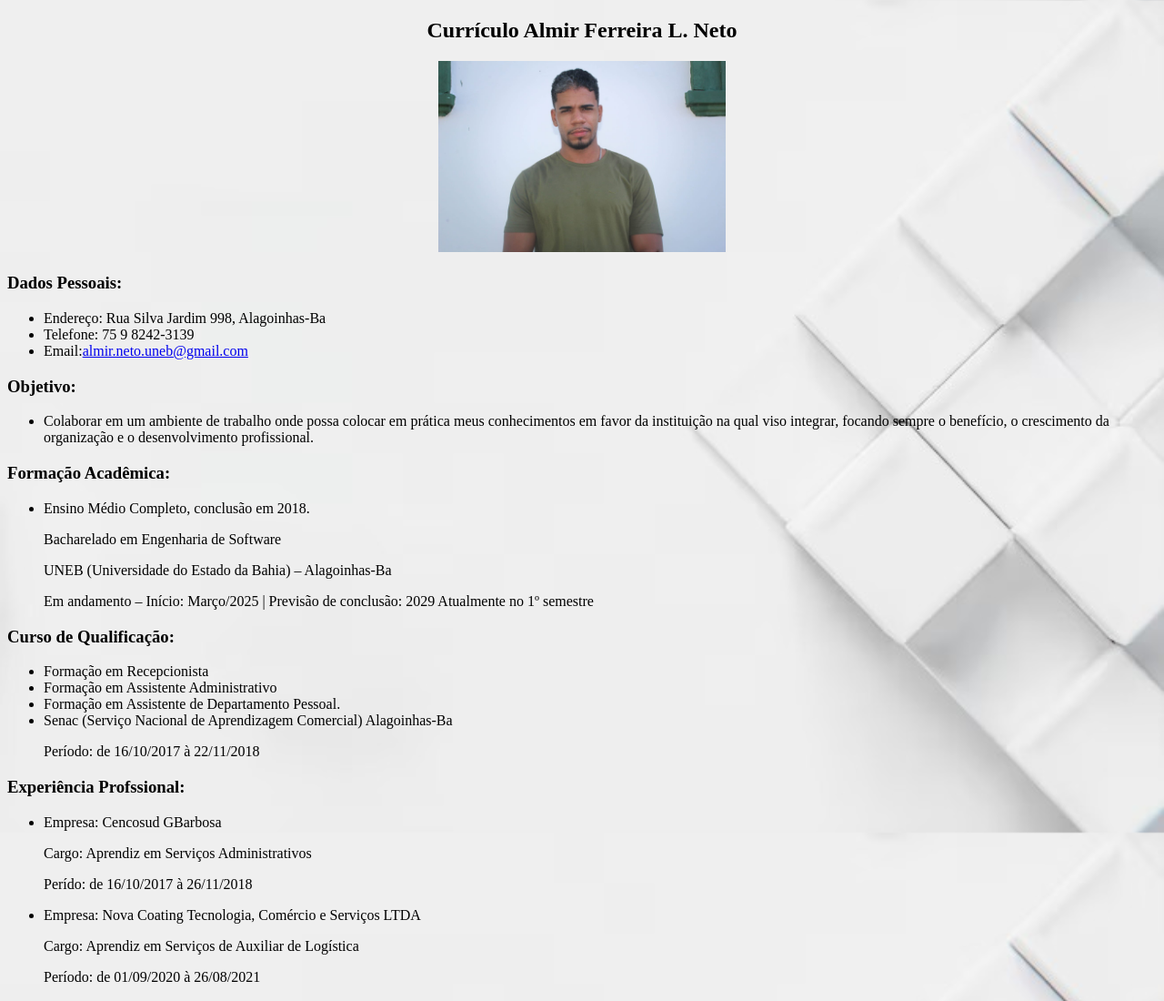
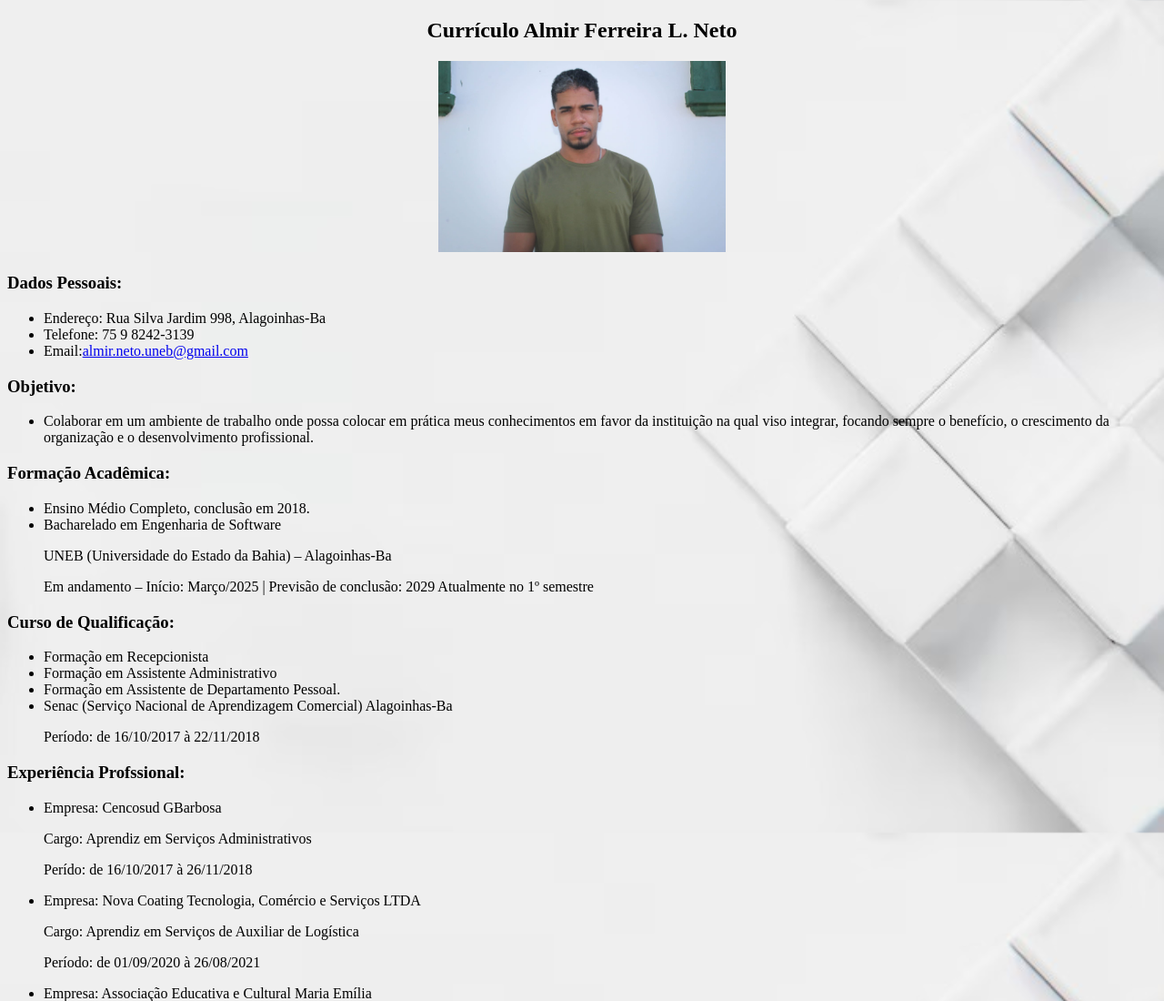
Before and after one commit to AlmirNeto075/Almir-Neto, a plain HTML site: page index.html in a window 1280 px wide. Shown: the top 1100 px of the page at 91% size. Drawn offline with Linux system fonts and the light colour scheme.

Commit message:
Update index.html

```diff
--- a/index.html
+++ b/index.html
@@ -35,7 +35,7 @@ background-attachment: fixed;
 <h3>Formação Acadêmica:</h3>
 <ul>
 <li>Ensino Médio Completo, conclusão em 2018.
-<p>Bacharelado em Engenharia de Software
+<li>Bacharelado em Engenharia de Software
 <p> UNEB (Universidade do Estado da Bahia) – Alagoinhas-Ba
 <p>Em andamento – Início: Março/2025 | Previsão de conclusão: 2029
 Atualmente no 1º semestre</p>
```
